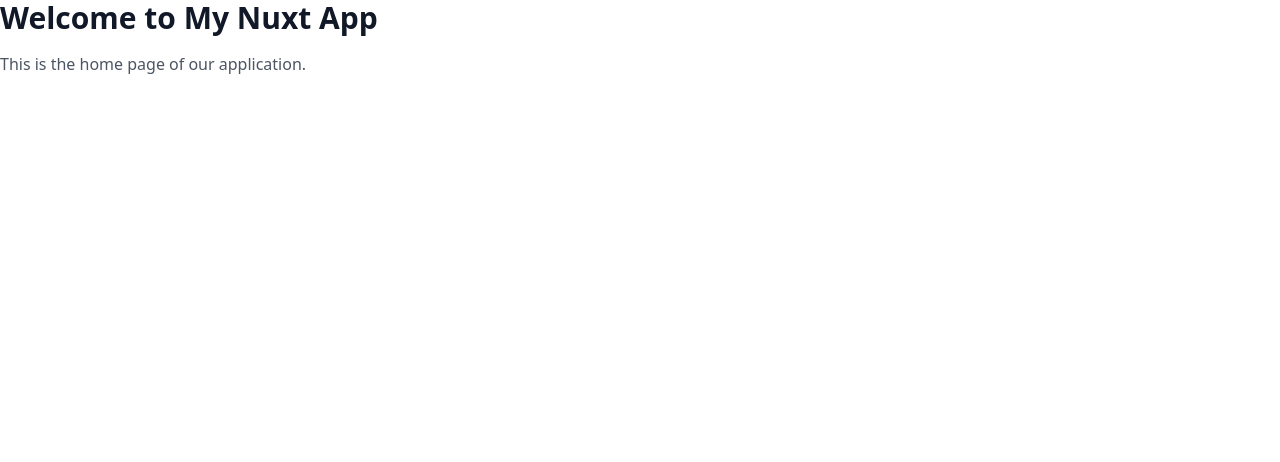
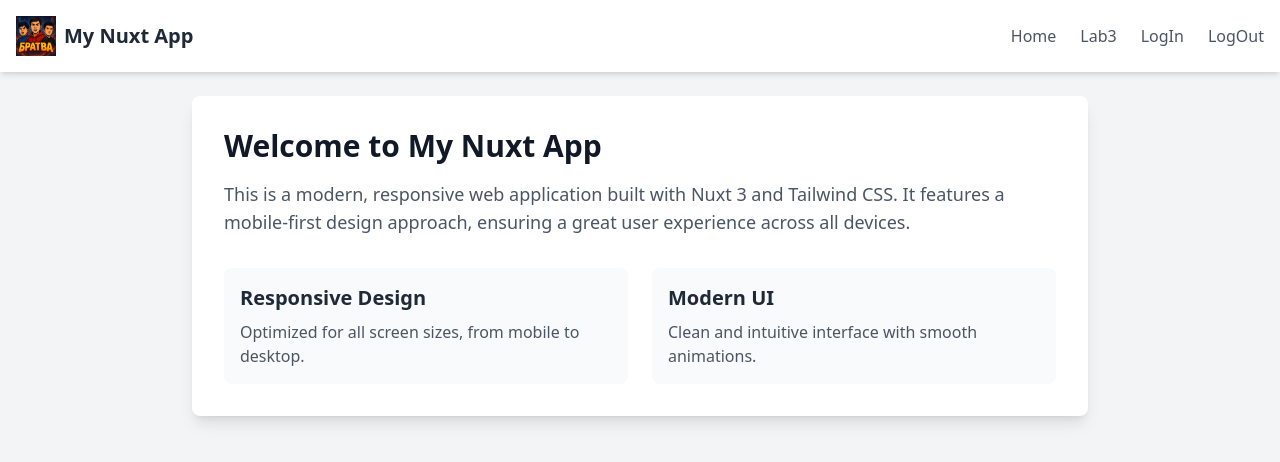
Before and after one commit to Nurdaulet-Aldamzhar/Project1, a Nuxt app: page / in a window 1280 px wide. Shown: the top 462 px of the page. Built offline with nearby package versions, Linux system fonts and the light colour scheme.

Commit message:
Update layout and fix Tailwind configuration

```diff
--- a/app.vue
+++ b/app.vue
@@ -1,7 +1,7 @@
 <template>
-  <div>
+  <NuxtLayout>
     <NuxtPage />
-  </div>
+  </NuxtLayout>
 </template>
 
 <script setup>
--- a/assets/css/main.css
+++ b/assets/css/main.css
@@ -1,3 +1,20 @@
 @tailwind base;
 @tailwind components;
 @tailwind utilities;
+
+/* Custom styles */
+@layer base {
+  html {
+    scroll-behavior: smooth;
+  }
+}
+
+@layer components {
+  .btn {
+    @apply px-4 py-2 rounded-md transition-colors duration-200;
+  }
+
+  .btn-primary {
+    @apply bg-indigo-600 text-white hover:bg-indigo-700;
+  }
+}
--- a/layouts/default.vue
+++ b/layouts/default.vue
@@ -1,7 +1,7 @@
 <template>
   <div class="min-h-screen bg-gray-100">
     <!-- Header -->
-    <header class="bg-white shadow-md">
+    <header class="bg-white shadow-md fixed w-full top-0 z-50">
       <nav class="container mx-auto px-4 py-4">
         <div class="flex justify-between items-center">
           <!-- Logo -->
@@ -12,15 +12,15 @@
 
           <!-- Desktop Navigation -->
           <div class="hidden md:flex space-x-6">
-            <NuxtLink to="/" class="text-gray-600 hover:text-gray-900">Home</NuxtLink>
+            <NuxtLink to="/" class="text-gray-600 hover:text-gray-900 transition-colors duration-200">Home</NuxtLink>
             <NuxtLink to="/lab3" class="text-gray-600 hover:text-gray-900">Lab3</NuxtLink>
-            <NuxtLink to="/login" class="text-gray-600 hover:text-gray-900">LogIn</NuxtLink>
-            <button class="text-gray-600 hover:text-gray-900">LogOut</button>
+            <NuxtLink to="/login" class="text-gray-600 hover:text-gray-900 transition-colors duration-200">LogIn</NuxtLink>
+            <button class="text-gray-600 hover:text-gray-900 transition-colors duration-200">LogOut</button>
           </div>
 
           <!-- Mobile Menu Button -->
-          <button @click="isMenuOpen = !isMenuOpen" class="md:hidden">
-            <svg class="w-6 h-6" fill="none" stroke="currentColor" viewBox="0 0 24 24">
+          <button @click="isMenuOpen = !isMenuOpen" class="md:hidden focus:outline-none">
+            <svg class="w-6 h-6 transition-transform duration-300" :class="{ 'rotate-90': isMenuOpen }" fill="none" stroke="currentColor" viewBox="0 0 24 24">
               <path v-if="!isMenuOpen" stroke-linecap="round" stroke-linejoin="round" stroke-width="2" d="M4 6h16M4 12h16M4 18h16" />
               <path v-else stroke-linecap="round" stroke-linejoin="round" stroke-width="2" d="M6 18L18 6M6 6l12 12" />
             </svg>
@@ -28,24 +28,91 @@
         </div>
 
         <!-- Mobile Navigation -->
-        <div v-show="isMenuOpen" class="md:hidden mt-4">
-          <div class="flex flex-col space-y-4">
-            <NuxtLink to="/" class="text-gray-600 hover:text-gray-900">Home</NuxtLink>
-            <NuxtLink to="/lab3" class="text-gray-600 hover:text-gray-900">Lab3</NuxtLink>
-            <NuxtLink to="/login" class="text-gray-600 hover:text-gray-900">LogIn</NuxtLink>
-            <button class="text-gray-600 hover:text-gray-900">LogOut</button>
+        <transition
+          enter-active-class="transition duration-200 ease-out"
+          enter-from-class="transform scale-95 opacity-0"
+          enter-to-class="transform scale-100 opacity-100"
+          leave-active-class="transition duration-100 ease-in"
+          leave-from-class="transform scale-100 opacity-100"
+          leave-to-class="transform scale-95 opacity-0"
+        >
+          <div v-show="isMenuOpen" class="md:hidden mt-4">
+            <div class="flex flex-col space-y-4 bg-white rounded-lg shadow-lg p-4">
+              <NuxtLink
+                to="/"
+                class="text-gray-600 hover:text-gray-900 transition-colors duration-200"
+                @click="isMenuOpen = false"
+              >
+                Home
+              </NuxtLink>
+              <NuxtLink
+                to="/lab3"
+                class="text-gray-600 hover:text-gray-900"
+                @click="isMenuOpen = false"
+              >
+                Lab3
+              </NuxtLink>
+              <NuxtLink
+                to="/login"
+                class="text-gray-600 hover:text-gray-900 transition-colors duration-200"
+                @click="isMenuOpen = false"
+              >
+                LogIn
+              </NuxtLink>
+              <button
+                class="text-gray-600 hover:text-gray-900 transition-colors duration-200 text-left"
+                @click="isMenuOpen = false"
+              >
+                LogOut
+              </button>
+            </div>
           </div>
-        </div>
+        </transition>
       </nav>
     </header>
 
     <!-- Main Content -->
-    <main class="container mx-auto px-4 py-8">
-      <slot />
+    <main class="container mx-auto px-4 py-8 mt-16">
+      <transition
+        enter-active-class="transition duration-300 ease-out"
+        enter-from-class="transform translate-y-4 opacity-0"
+        enter-to-class="transform translate-y-0 opacity-100"
+        leave-active-class="transition duration-200 ease-in"
+        leave-from-class="transform translate-y-0 opacity-100"
+        leave-to-class="transform translate-y-4 opacity-0"
+      >
+        <slot />
+      </transition>
     </main>
   </div>
 </template>
 
 <script setup>
 const isMenuOpen = ref(false)
+
+// Close menu when clicking outside
+onMounted(() => {
+  document.addEventListener('click', (e) => {
+    const menu = document.querySelector('.md\\:hidden')
+    const button = document.querySelector('button.md\\:hidden')
+    if (menu && button && !menu.contains(e.target) && !button.contains(e.target)) {
+      isMenuOpen.value = false
+    }
+  })
+})
 </script>
+
+<style>
+/* Add smooth scrolling */
+html {
+  scroll-behavior: smooth;
+}
+
+/* Improve touch targets on mobile */
+@media (max-width: 768px) {
+  button, a {
+    min-height: 44px;
+    min-width: 44px;
+  }
+}
+</style>
--- a/nuxt.config.ts
+++ b/nuxt.config.ts
@@ -16,7 +16,7 @@ export default defineNuxtConfig({
           async: true
         },
         {
-          children: `
+          innerHTML: `
             window.dataLayer = window.dataLayer || [];
             function gtag(){dataLayer.push(arguments);}
             gtag('js', new Date());
@@ -25,5 +25,12 @@ export default defineNuxtConfig({
         }
       ]
     }
+  },
+  css: ['~/assets/css/main.css'],
+  postcss: {
+    plugins: {
+      tailwindcss: {},
+      autoprefixer: {},
+    },
   }
 })
--- a/pages/index.vue
+++ b/pages/index.vue
@@ -1,7 +1,24 @@
 <template>
-  <div>
-    <h1 class="text-3xl font-bold text-gray-900 mb-4">Welcome to My Nuxt App</h1>
-    <p class="text-gray-600">This is the home page of our application.</p>
+  <div class="max-w-4xl mx-auto">
+    <div class="bg-white rounded-lg shadow-lg p-6 md:p-8">
+      <h1 class="text-2xl md:text-3xl font-bold text-gray-900 mb-4">Welcome to My Nuxt App</h1>
+      <p class="text-gray-600 text-base md:text-lg leading-relaxed">
+        This is a modern, responsive web application built with Nuxt 3 and Tailwind CSS.
+        It features a mobile-first design approach, ensuring a great user experience across all devices.
+      </p>
+
+      <!-- Features Section -->
+      <div class="mt-8 grid grid-cols-1 md:grid-cols-2 gap-6">
+        <div class="bg-gray-50 p-4 rounded-lg">
+          <h2 class="text-xl font-semibold text-gray-800 mb-2">Responsive Design</h2>
+          <p class="text-gray-600">Optimized for all screen sizes, from mobile to desktop.</p>
+        </div>
+        <div class="bg-gray-50 p-4 rounded-lg">
+          <h2 class="text-xl font-semibold text-gray-800 mb-2">Modern UI</h2>
+          <p class="text-gray-600">Clean and intuitive interface with smooth animations.</p>
+        </div>
+      </div>
+    </div>
   </div>
 </template>
 
--- a/pages/lab3.vue
+++ /dev/null
@@ -1,12 +0,0 @@
-<template>
-  <div>
-    <h1 class="text-3xl font-bold text-gray-900 mb-4">Lab 3</h1>
-    <p class="text-gray-600">This is the Lab 3 page of our application.</p>
-  </div>
-</template>
-
-<script setup>
-definePageMeta({
-  layout: 'default'
-})
-</script>
```
Also changed, not shown: Bratva_log.jpg (added), public/logo.png (added).
